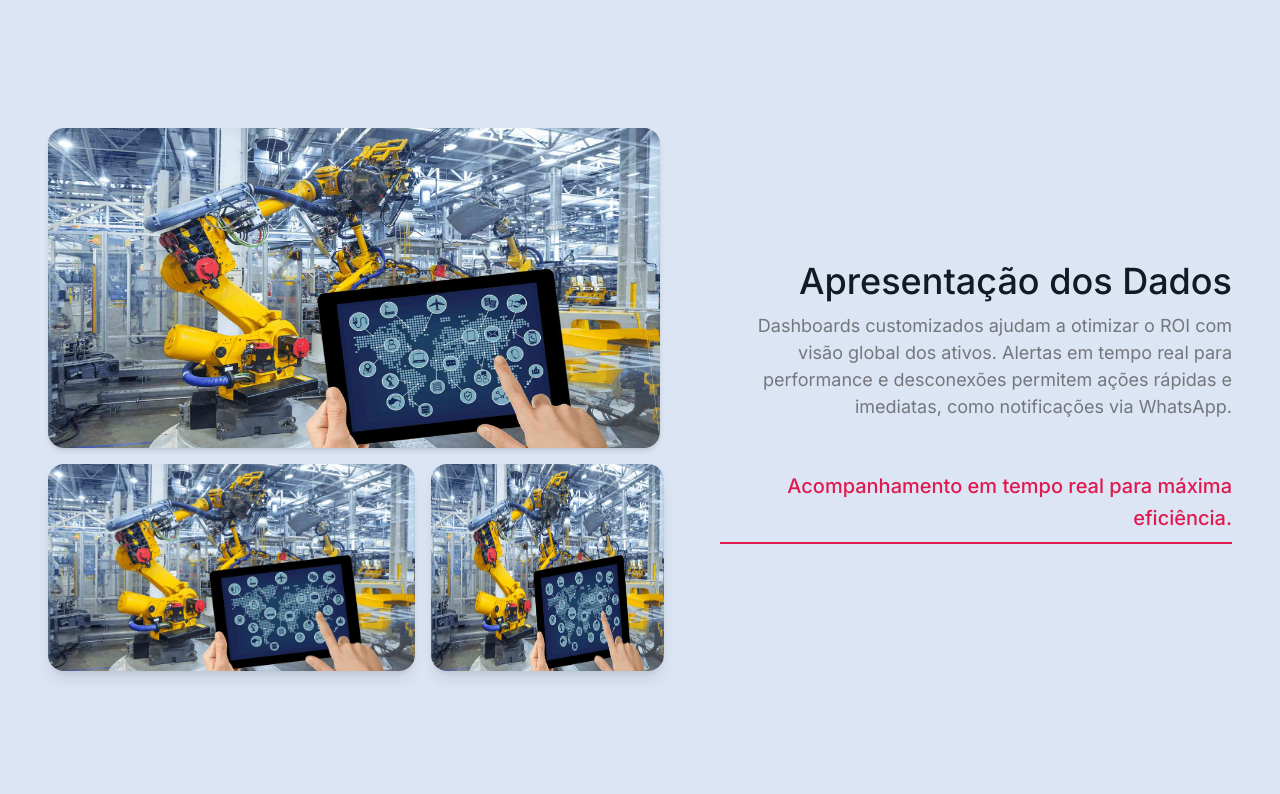
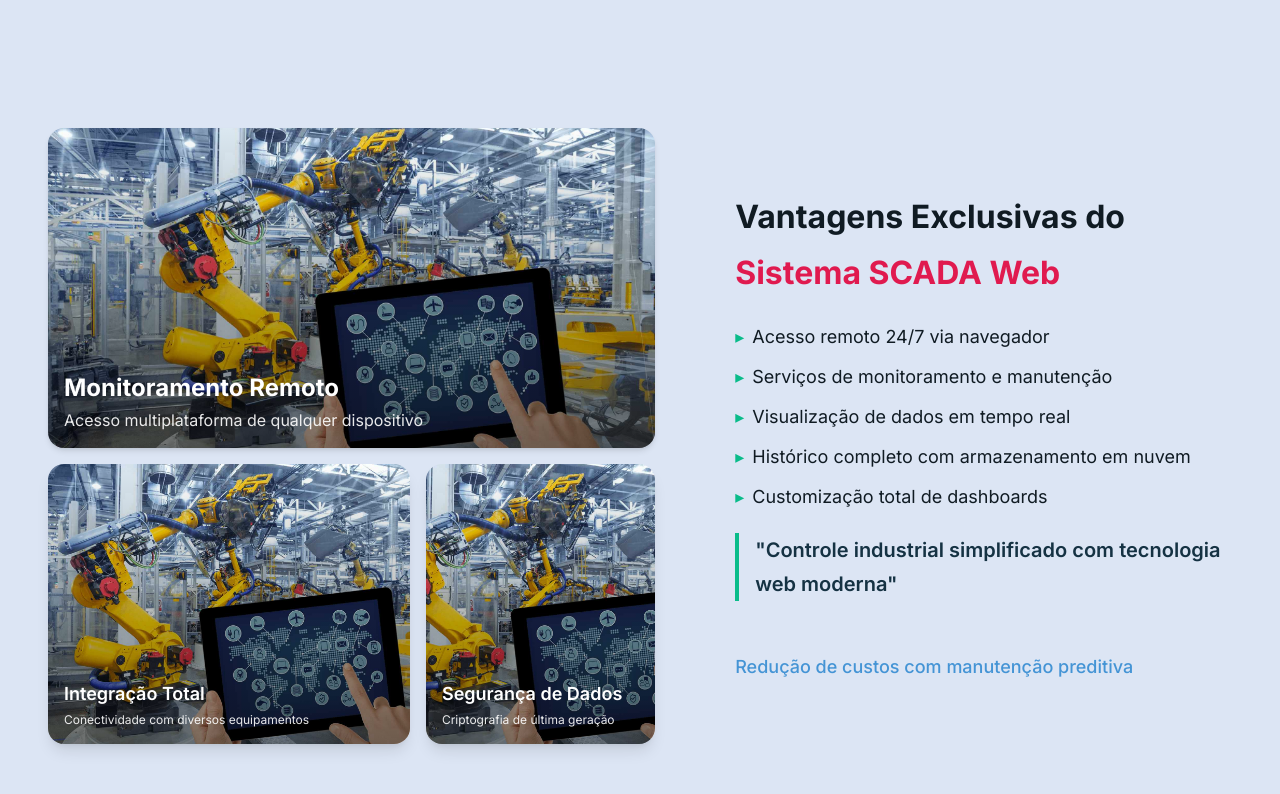
Before and after one commit to pmexiajr/sdsync-landing-pag, a Next.js app: page / in a window 1280 px wide. Shown: the part 2120-2914 px from the top of the page. Built offline with nearby package versions, Linux system fonts and the light colour scheme.

Commit message:
advantages

```diff
--- a/src/app/components/About2.tsx
+++ b/src/app/components/About2.tsx
@@ -2,40 +2,97 @@ import React from 'react';
 
 const Sobre = () => {
   return (
-    <div className="flex flex-row items-center justify-start py-24 px-12 max-w-7xl mx-auto">
-      {/* Imagens */}
-      <div className="relative flex flex-col space-y-4 items-start w-full">
-        {/* Imagem grande */}
+    <div className="flex flex-col lg:flex-row items-center justify-start py-12 px-6 lg:py-24 lg:px-12 max-w-7xl mx-auto gap-8">
+
+      {/* Seção de Imagens */}
+      <div className="w-full lg:w-[55%] space-y-4">
+        {/* Imagem principal */}
+        <div className="group relative h-64 lg:h-[40vh] rounded-2xl overflow-hidden shadow-md hover:shadow-xl transition-shadow">
+          <div className="absolute inset-0 bg-gradient-to-t from-black/50 to-transparent z-10" />
+          <div className="absolute bottom-4 left-4 text-white z-20">
+            <h3 className="text-xl lg:text-2xl font-bold">Monitoramento Remoto</h3>
+            <p className="text-sm lg:text-base opacity-90 mt-1">Acesso multiplataforma de qualquer dispositivo</p>
+          </div>
           <img
             src="/automacao.jpg"
-          alt="Imagem de Automação"
-          className="w-full h-[40vh] rounded-2xl shadow-md"
+            alt="Interface SCADA web"
+            className="w-full h-full object-cover"
           />
-        <div className="flex space-x-4 w-full">
+        </div>
+
+        {/* Imagens secundárias */}
+        <div className="flex flex-col lg:flex-row gap-4 w-full">
+          <div className="group relative lg:w-[60%] h-48 lg:h-[35vh] rounded-2xl overflow-hidden shadow-lg hover:shadow-xl transition-shadow">
+            <div className="absolute inset-0 bg-gradient-to-t from-black/50 to-transparent z-10" />
+            <div className="absolute bottom-4 left-4 text-white z-20">
+              <h3 className="text-lg font-semibold">Integração Total</h3>
+              <p className="text-xs opacity-90 mt-1">Conectividade com diversos equipamentos</p>
+            </div>
             <img
               src="/automacao.jpg"
-            alt="Imagem de Automação"
-            className="w-[60%] h-auto rounded-2xl shadow-lg"
+              alt="Sistemas integrados"
+              className="w-full h-full object-cover"
             />
+          </div>
+
+          <div className="group relative lg:w-[38%] h-48 lg:h-[35vh] rounded-2xl overflow-hidden shadow-lg hover:shadow-xl transition-shadow">
+            <div className="absolute inset-0 bg-gradient-to-t from-black/50 to-transparent z-10" />
+            <div className="absolute bottom-4 left-4 text-white z-20">
+              <h3 className="text-lg font-semibold">Segurança de Dados</h3>
+              <p className="text-xs opacity-90 mt-1">Criptografia de última geração</p>
+            </div>
             <img
               src="/automacao.jpg"
-            alt="Imagem de Automação"
-            className="w-[38%] h-auto rounded-2xl shadow-lg"
+              alt="Proteção de dados"
+              className="w-full h-full object-cover"
             />
           </div>
         </div>
+      </div>
 
-      {/* Texto */}
-      <div className="max-w-lg text-right flex flex-col w-full ml-[60px]">
-        <h1 className="font-poppins font-medium text-[36px] leading-[54px] text-[#101B23]">
-          Apresentação dos Dados
+      {/* Seção de Texto */}
+      <div className="w-full lg:w-[45%] lg:ml-12 text-center lg:text-left">
+        <h1 className="font-poppins font-bold text-[32px] lg:text-[32px] leading-[44px] lg:leading-[56px] text-[#101B23] mb-6">
+          Vantagens Exclusivas do<br />
+          <span className="text-[#E01A4F]">Sistema SCADA Web</span>
         </h1>
-        <p className="font-poppins text-[18px] font-normal leading-[27px] text-[#75767C] mt-[4px] mb-[18px]">
-          Dashboards customizados ajudam a otimizar o ROI com visão global dos ativos. Alertas em tempo real para performance e desconexões permitem ações rápidas e imediatas, como notificações via WhatsApp.
+
+        <div className="font-poppins text-base lg:text-[18px] text-[#75767C] space-y-6">
+          <ul className="space-y-4 text-[#101B23] text-left">
+            <li className="flex items-center">
+              <span className="text-[#09BC8A] mr-2">▸</span>
+              Acesso remoto 24/7 via navegador
+            </li>
+            <li className="flex items-center">
+              <span className="text-[#09BC8A] mr-2">▸</span>
+              Serviços de monitoramento e manutenção
+            </li>
+            <li className="flex items-center">
+              <span className="text-[#09BC8A] mr-2">▸</span>
+              Visualização de dados em tempo real
+            </li>
+            <li className="flex items-center">
+              <span className="text-[#09BC8A] mr-2">▸</span>
+              Histórico completo com armazenamento em nuvem
+            </li>
+            <li className="flex items-center">
+              <span className="text-[#09BC8A] mr-2">▸</span>
+              Customização total de dashboards
+            </li>
+          </ul>
+
+          <div className="mt-6 border-l-4 border-[#09BC8A] pl-4">
+            <p className="font-poppins text-[20px] font-semibold leading-[34px] text-[#153243]">
+              "Controle industrial simplificado com tecnologia web moderna"
             </p>
-        <p className="font-poppins text-[20px] font-medium leading-[32px] text-[#E01A4F] mt-8 border-b-2 border-[#E01A4F] pb-2 inline-block">
-          Acompanhamento em tempo real para máxima eficiência.
+          </div>
+
+          <div className="mt-8 pt-6 border-t-2 border-[#DCE5F4]">
+            <p className="font-poppins text-[18px] font-medium leading-[32px] text-[#4494D5]">
+              Redução de custos com manutenção preditiva
             </p>
+          </div>
+        </div>
       </div>
     </div>
   );
```
Lines whose indentation alone changed are shown as unchanged.
